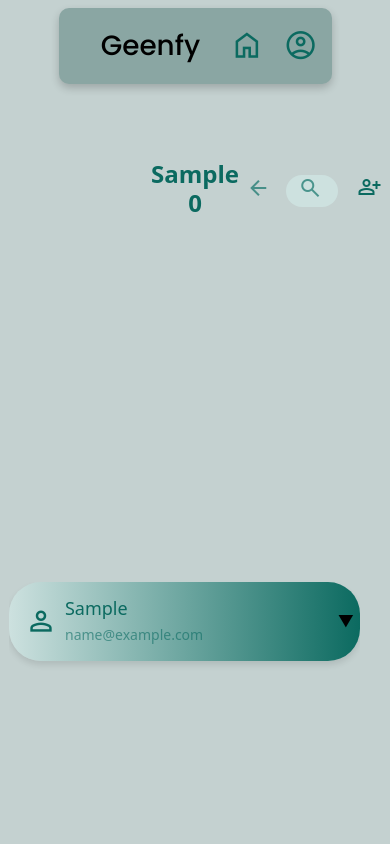
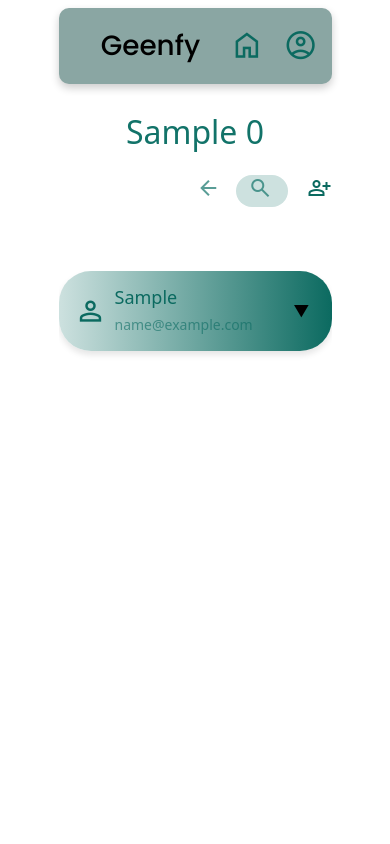
Before and after one commit to anatxzier/ProjetoRPA, a Django app: template RPA/geenfy/templates/funcionarios.html in a window 390 px wide. Run offline with Django 3.2, Linux system fonts and the light colour scheme; the template is opened without the code that fills it: most values are stand-ins (such as "Sample title", 1, 10 or a date in 2020); grey boxes marked "Sample" are stand-in pictures; some libraries are stand-ins or nearby versions.

Commit message:
.
Co-authored-by: Letícia Paiva <lerpaiva@users.noreply.github.com>
Co-authored-by: Natália Paz <natpazs@users.noreply.github.com>

```diff
--- a/RPA/geenfy/forms.py
+++ b/RPA/geenfy/forms.py
@@ -28,6 +28,6 @@ class FormCadastro(forms.Form):
 
 class FormCadastro_Info(forms.Form):
     LoginCAF = forms.CharField(label="Login CAF", max_length=100, widget=forms.TextInput(attrs = {'class': 'form-control'}))
-    SenhaCAF = forms.CharField(label="Senha CAF", widget=forms.PasswordInput(attrs = {'class': 'form-control'}))
+    SenhaCAF = forms.CharField(required=False, label="Senha CAF", widget=forms.PasswordInput(attrs = {'class': 'form-control'}))
     LoginIHX = forms.CharField(label="Login IHX", max_length=100, widget=forms.TextInput(attrs = {'class': 'form-control'}))
-    SenhaIHX = forms.CharField(label="Senha IHX", widget=forms.PasswordInput(attrs = {'class': 'form-control'}))
+    SenhaIHX = forms.CharField(required=False ,label="Senha IHX", widget=forms.PasswordInput(attrs = {'class': 'form-control'}))
--- a/RPA/geenfy/templates/funcionarios.html
+++ b/RPA/geenfy/templates/funcionarios.html
@@ -12,6 +12,7 @@
         <img class="imgFuncionarios" src="{{ dados_funcionario.0.imgFuncionarios.url }}" alt="imagemFuncionarios">
     </div>
     <div class="container2">
+        <h1 class="tituloResp">{{ dados_funcionario.0.titulo }}</h1>
         <div class="iconeFunc">
             <div class="search-container">
                 <div>
@@ -25,13 +26,13 @@
                         <span type="submit" class="material-symbols-outlined icon-search">search</span>
                     </a>
                 </div>
+                <div>
+                    <a href="/cadastro"><span class="material-symbols-outlined icone">person_add</span></a>
+                </div>
             </div>
-            <div>
-                <a href="/cadastro"><span class="material-symbols-outlined icone">person_add</span></a>
-            </div>
+
         </div>
         <div class="user-cards-wrapper">
-            <h1 class="tituloResp">{{ dados_funcionario.0.titulo }}</h1>
             {% for funcionario in dados_usuario %}
             <div class="user-card">
                 {% csrf_token %}
--- a/RPA/geenfy/templates/lixeira.html
+++ b/RPA/geenfy/templates/lixeira.html
@@ -7,7 +7,7 @@
 
 {% block body%}
 <main class="containerLixeira">
-    <div>
+    <div class="LixeiraDiv">
         <div class="navbarLixeira-custom">
             <div class="navbarLixeira-brand">
                 <h2>{{ dados_lixeira.0.titulo }}</h2>
--- a/RPA/static/css/styleFuncionarios.css
+++ b/RPA/static/css/styleFuncionarios.css
@@ -1,13 +1,10 @@
 .containerFuncionarios {
-    margin: 0;
+    display: flex;
+    flex-direction: column;
+    width: 100vw;
     height: 100vh;
-    width: 100vw;
-    background-color: #C4D1D0;
-    justify-content: space-between;
-    position: relative;
-    overflow: hidden;
-    padding: 0 5vh;
-    display: flex;
+    padding: 0 5vw;
+    overflow-y: hidden;
 }
 
 .colunaFuncionarios {
@@ -68,15 +65,21 @@
 
 .user-cards-wrapper {
     display: block;
-    max-height: 65vh;
+    max-height: 70vh;
     overflow-y: auto;
     margin-top: 10.5rem;
     position: relative;
     left: 40%;
+    padding-bottom: 1rem;
+    padding-right: 0rem;
+    margin-right: 0rem;
+    width: 42vw;
+    margin-top: 11rem;
+
 }
 
 .user-card {
-    width: 60%;
+    width: 98%;
     margin-bottom: 1rem;
     border-radius: 2rem;
     overflow: hidden;
@@ -252,89 +255,116 @@
 
   @media (max-width: 768px) {
     .colunaFuncionarios {
-        visibility: hidden; /* Oculta o conteúdo, mas mantém o espaço */
-        position: relative; /* Mantém a posição da div */
+        display: none; /* Ocultar a coluna lateral em resoluções menores */
     }
 
-    .tituloFunc {
-        visibility: visible; /* Mantém o título visível */
-        font-size: 2rem;
-        text-align: center;
-        position: absolute;
-        top: 0; /* Posiciona no topo da div */
-        left: 50%;
-        transform: translateX(-50%); /* Centraliza horizontalmente */
-        z-index: 1; /* Garante que o título fique por cima de outros elementos */
+    .tituloResp{
+        display: flex;
+        justify-content: center;
+        color: #127369;
     }
 
     .containerFuncionarios {
-        flex-direction: column; /* Centraliza o conteúdo no meio da tela */
+        flex-direction: column; /* Centralizar o conteúdo */
+        padding: 10vh 2vh;
+        height: auto;
         align-items: center;
-        padding: 19vh 2vh ;
 
     }
 
-    .container2 {
-        width: 90vw;
-        margin: 0;
-        padding-top: 1rem; /* Adiciona mais espaço superior */
-        justify-content: center;
-        align-items: center;
+    .user-cards-wrapper {
+        max-height: 60vh; /* Limitar a altura do conteúdo para scroll */
+        margin-top: 6rem;
+        left: 0;
+        width: 100%; /* Usar 100% da largura da tela */
     }
 
+    .user-card {
+        width: 100%; /* Cartão de funcionário ocupa 100% */
+    }
     .iconeFunc {
-        width: 90vw;
-        padding-right: 2vh;
-        margin-top: 2rem; /* Adiciona mais espaço acima */
-        justify-content: flex-end; /* Centraliza o ícone na tela */
+        padding-right: 0rem;
+        padding-top: 1rem;
     }
-    .user-header{
-        margin-right: 0rem;
-        padding-right: 0rem;
+
+}
+
+/* Ajustes para telas menores (max-width: 576px) */
+@media (max-width: 576px) {
+    .tituloResp{
+        display: flex;
+        justify-content: center;
+        color: #127369;
+        font-size: 2rem;
+        margin-top: 4rem;
+    }
+    .iconeFunc {
+        width: 70vw;
+        padding: 0rem;
+        margin-top: 2rem;
+        display: flex;
+
+
     }
 
     .user-cards-wrapper {
-        left: 3%;
-        margin-bottom: 0.4rem;
-        margin-top: 5rem; /* Adiciona mais espaçamento no topo */
+        max-height: 55vh; /* Ajustar a altura para telas menores */
+        margin-top: 6rem;
+        left: 0;
         width: 100%;
-        display: flex;
-        flex-direction: column;
-        justify-content: center;
     }
 
     .user-card {
-        width: 90%;
-        margin-left: 0;
+        width: 100%; /* Cartão de funcionário ocupa 100% */
     }
 
-    .tituloFunc {
-        font-weight: 700;
-        color: #0B6A60;
-        font-style: 'Poppins';
-        font-size: 2rem;
+    .containerFuncionarios {
+        padding: 2vh 1vh;
     }
 }
-
-@media (max-width: 576px) {
-    .tituloFunc {
-        font-size: 1.5rem;
-    }
-
-    .iconeFunc {
-        width: 100%;
-        padding-right: 1vh;
-        margin-top: 2rem;
-    }
-
+@media (width: 820px) and (height: 1180px) {
     .user-cards-wrapper {
-        margin-top: 3rem; /* Mais espaço para centralizar o conteúdo */
-        left: -3%;
-    }
-
-    .user-card {
-        width: 100%;
-        margin-bottom: 1rem;
-        left: -3%;
+        margin-top: 16rem !important; /* Força a aplicação do estilo */
+        height: 50vh;
     }
 }
+@media (width: 1024px) and (height: 1366px) {
+    .user-cards-wrapper {
+        margin-top: 15rem !important; /* Força a aplicação do estilo */
+        height: 50vh;
+        margin-bottom: 2rem;
+    }
+}
+@media (width: 912px) and (height: 1368px) {
+    .user-cards-wrapper {
+        margin-top: 15rem !important; /* Força a aplicação do estilo */
+    }
+}
+@media (width: 853px) and (height: 1280px) {
+    .user-cards-wrapper {
+        margin-top: 19rem !important; /* Força a aplicação do estilo */
+        margin-bottom: 10rem;
+        height: 50vh;
+    }
+}
+@media (width: 1024px) and (height: 600px) {
+    .user-cards-wrapper {
+        margin-top: 10rem !important; /* Força a aplicação do estilo */
+    }
+}
+@media (height: 1558px){
+    .user-cards-wrapper{
+        margin-top: 19rem !important;
+    }
+    .tituloResp{
+        margin-top: 10vh;
+       }
+}
+@media (height: 1714px){
+    .user-cards-wrapper{
+        margin-top: 19rem !important;
+    }
+   .tituloResp{
+    margin-top: 10vh;
+   }
+}
```
Also changed, not shown: RPA/geenfy/templates/editar_perfil.html (+29 -11 lines), RPA/geenfy/templates/processo.html (+27 -19 lines), RPA/geenfy/views.py (+52 -50 lines), RPA/static/css/styleEditarPerfil.css (+21 -29 lines), RPA/static/css/styleProcesso.css (+132 -13 lines), RPA/db.sqlite3.
